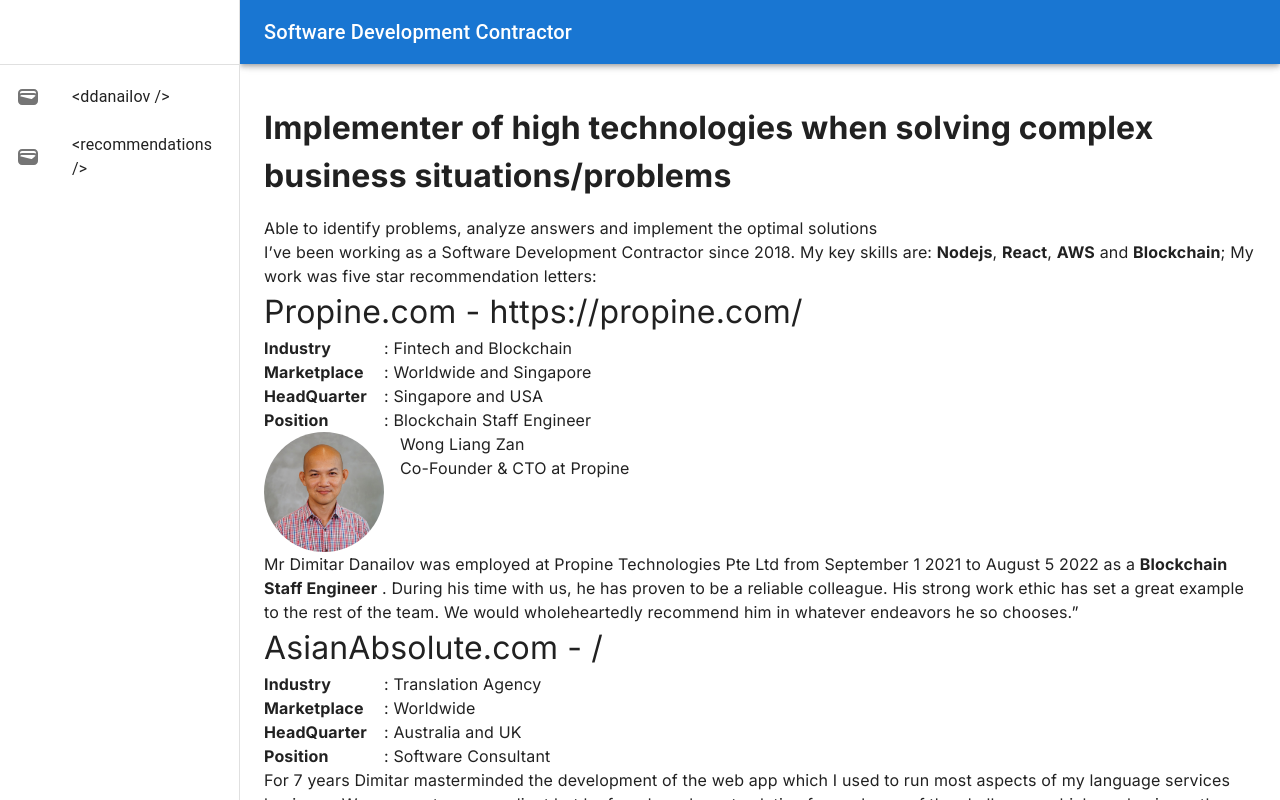
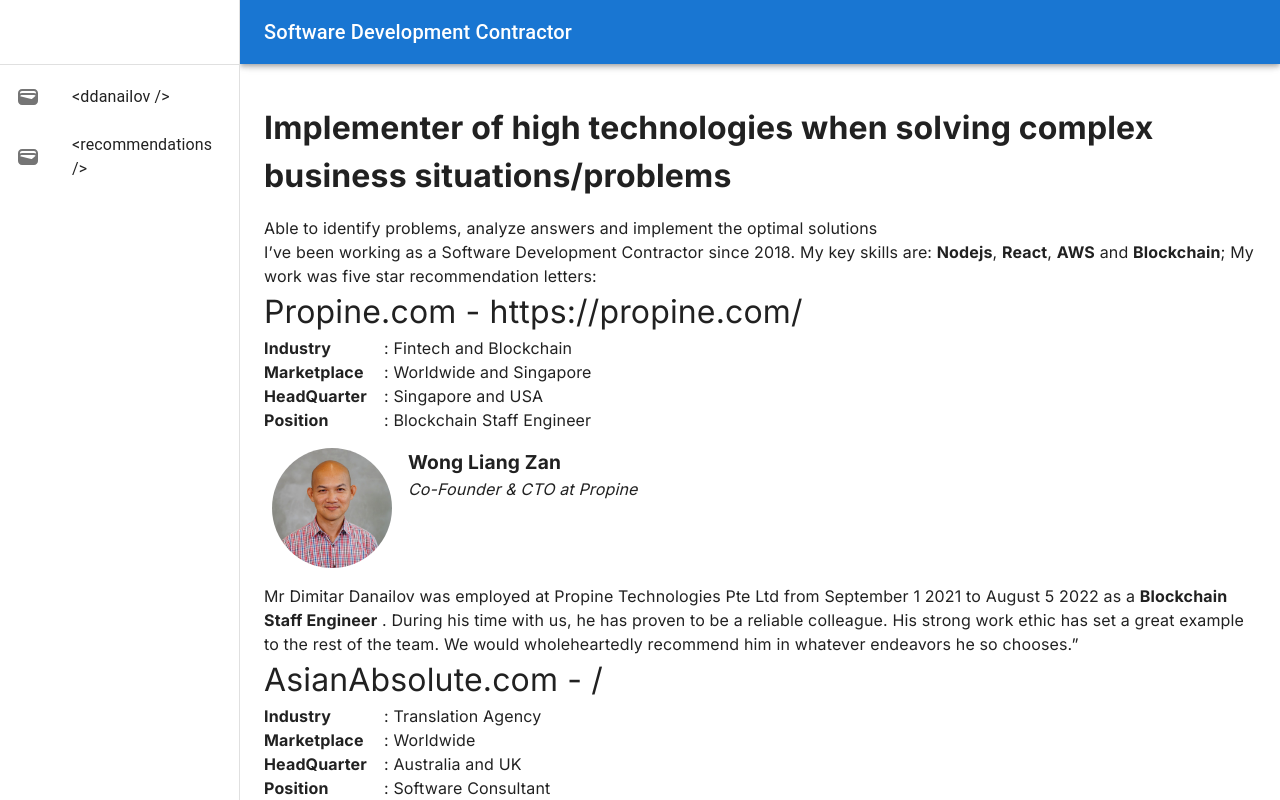
Before and after one commit to dimitardanailov/portfolio, a Next.js app in the folder apps/website/: page /recommendation-letters in a window 1280 px wide. Shown: the top 800 px of the page. Built offline with nearby package versions, Linux system fonts and the light colour scheme.

Commit message:
PersonInfo style version 1.0 is completed

```diff
--- a/apps/website/src/app/recommendation-letters/components/PersonInfo/index.tsx
+++ b/apps/website/src/app/recommendation-letters/components/PersonInfo/index.tsx
@@ -7,6 +7,11 @@
 import styled from 'styled-components'
 
 import {HFlexBox, VFlexbox} from '@/styled-components/Grid'
+import BaseTitle from '@/styled-components/Text/Title'
+
+const Container = styled(HFlexBox)`
+  margin: 1rem 0.5rem;
+`
 
 const CustomImage = styled(Image)`
   border-radius: 100%;
@@ -14,6 +19,15 @@
 
 const CustomVFlexbox = styled(VFlexbox)`
   margin-left: 1rem;
+`
+
+const NameTitle = styled(BaseTitle)`
+  font-size: 1.2rem;
+  font-weight: bold;
+`
+
+const Position = styled(BaseTitle)`
+  font-style: italic;
 `
 
 export interface Props {
@@ -26,7 +40,7 @@
   const size = 120
 
   return (
-    <HFlexBox>
+    <Container>
       <CustomImage
         src={source}
         alt={title}
@@ -35,10 +49,10 @@
         height={size}
       />
       <CustomVFlexbox>
-        <div>{name}</div>
-        <div>{title}</div>
+        <NameTitle>{name}</NameTitle>
+        <Position>{title}</Position>
       </CustomVFlexbox>
-    </HFlexBox>
+    </Container>
   )
 }
 
```
